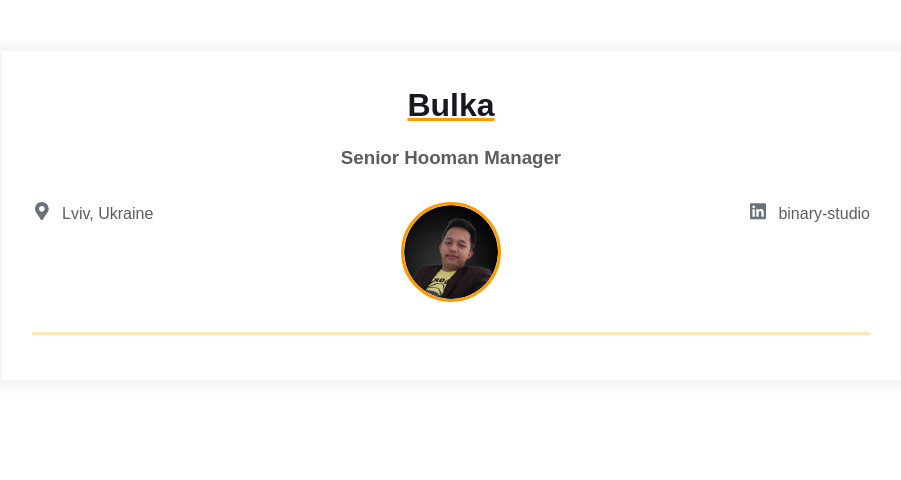
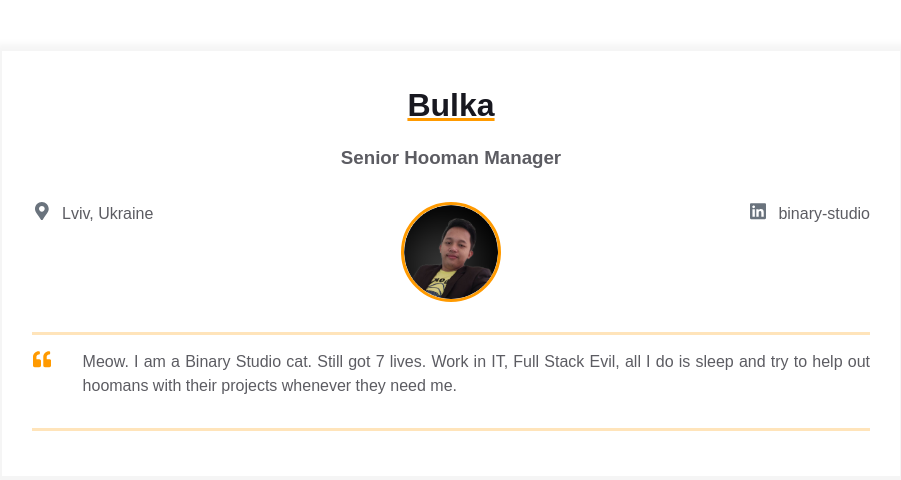
Before and after one commit to AdonisJr/homepage, a plain HTML site: page index.html in a window 1280 px wide. Shown: the whole page, without its empty margins (189-1090 px from the left). Drawn offline with Linux system fonts and the light colour scheme.

Commit message:
Added intro block

```diff
--- a/index.html
+++ b/index.html
@@ -45,6 +45,23 @@
                                 <span>binary-studio</span>
                             </a>
                         </div>
+
+                    </div>
+
+                </div>
+            </div>
+            <div class="container">
+                <div class="resume__block">
+                    <div class="intro">
+                        <div class="intro__icon-wrapper">
+                            <svg class="intro__icon" xmlns="http://www.w3.org/2000/svg" viewBox="0 0 512 512">
+                        <path
+                          d="M464 256h-80v-64c0-35.3 28.7-64 64-64h8c13.3 0 24-10.7 24-24V56c0-13.3-10.7-24-24-24h-8c-88.4 0-160 71.6-160 160v240c0 26.5 21.5 48 48 48h128c26.5 0 48-21.5 48-48V304c0-26.5-21.5-48-48-48zm-288 0H96v-64c0-35.3 28.7-64 64-64h8c13.3 0 24-10.7 24-24V56c0-13.3-10.7-24-24-24h-8C71.6 32 0 103.6 0 192v240c0 26.5 21.5 48 48 48h128c26.5 0 48-21.5 48-48V304c0-26.5-21.5-48-48-48z">
+                        </path>
+                      </svg>
+                        </div>
+                        <p class="intro_text">Meow. I am a Binary Studio cat. Still got 7 lives. Work in IT, Full Stack Evil, all I do is sleep and try to help out hoomans with their projects whenever they need me.
+                        </p>
                     </div>
                 </div>
             </div>
```
